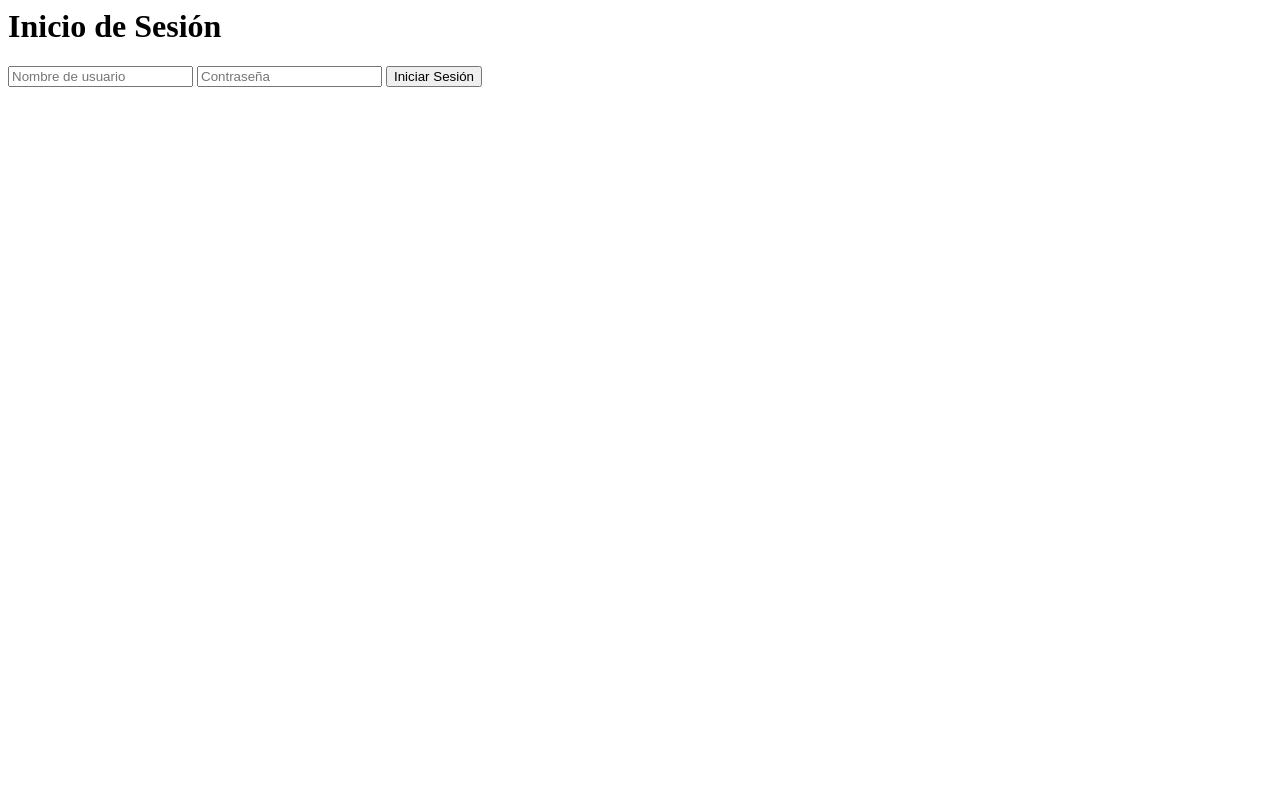
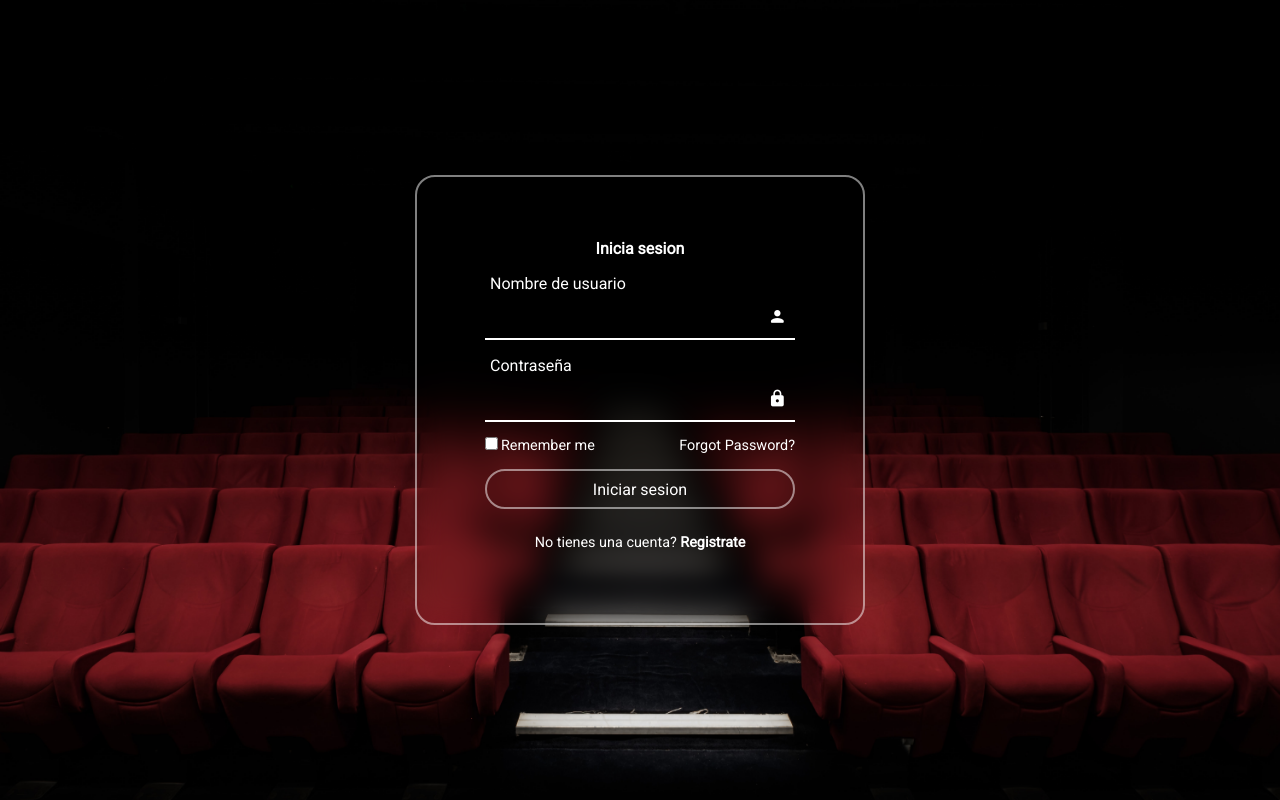
Before and after one commit to elmauron/ProyectoFINAL_Programaci-nII, a Flask app: page /login in a window 1280 px wide. Run offline with Flask 2, Linux system fonts and the light colour scheme.

Commit message:
Estilos a login e index

```diff
--- /dev/null
+++ b/static/css/login.css
@@ -0,0 +1,135 @@
+@import url('https://fonts.googleapis.com/css2?family=Poppins&family=Roboto&display=swap');
+
+* {
+    margin: 0;
+    padding: 0;
+    box-sizing: border-box;
+    font-family: 'Roboto', sans-serif;;
+}
+
+body {
+    display: flex;
+    justify-content: center;
+    align-items: center;
+    min-height: 100vh;
+    background: url(/static/img/login-background.jpg);
+    background-size: cover;
+    background-position: center;
+}
+
+.login-box {
+    position: relative;
+    background: transparent;
+    backdrop-filter: blur(15px);
+    width: 450px;
+    height: 450px;
+    border: 2px solid rgba(255, 255, 255, .5);
+    border-radius: 20px;
+    display: flex;
+    justify-content: center;
+    align-items: center;
+}
+
+h2 {
+    font-size: 1em;
+    color: #fff;
+    text-align: center;
+}
+
+.input-box {
+    position: relative;
+    width: 310px;
+    margin: 30px 0;
+    border-bottom: 2px solid #fff;
+}
+
+.input-box label {
+    position: absolute;
+    top: 50%;
+    left: 5px;
+    transform: translateY(-50%);
+    font-size: 1em;
+    color: #fff;
+    pointer-events: none;
+    transition: .5s;
+}
+
+.input-box input:focus~label,
+.input-box input:valid~label {
+    top: -5px;
+}
+
+
+
+
+.input-box input {
+    width: 100%;
+    height: 50px;
+    background: transparent;
+    border: none;
+    outline: none;
+    font-size: 1em;
+    color: #fff;
+    padding: 0 35px 0 5px;
+}
+
+.input-box .material-icons-round {
+    position: absolute;
+    right: 8px;
+    color: #fff;
+    font-size: 1.2em;
+    line-height: 57px;
+}
+
+.remember-forgot {
+    margin: -15px 0 15px;
+    font-size: .9em;
+    color: #fff;
+    display: flex;
+    justify-content: space-between;
+}
+
+.remember-forgot label input {
+    margin-right: 3px;
+}
+
+.remember-forgot a {
+    color: #fff;
+    text-decoration: none;
+}
+
+.remember-forgot a:hover {
+    text-decoration: underline;
+}
+
+button {
+    width: 100%;
+    height: 40px;
+    background: transparent;
+    backdrop-filter: blur(30px);
+    border: none;
+    outline: none;
+    border: 2px solid rgba(255, 255, 255, .5);
+    border-radius: 40px;
+    cursor: pointer;
+    font-size: 1em;
+    color: #fff;
+    font-weight: 500;
+}
+
+.register-link {
+    font-size: .9em;
+    color: #fff;
+    text-align: center;
+    margin: 25px 0 10px;
+}
+
+.register-link p a {
+    color: #fff;
+    text-decoration: none;
+    font-weight: 600;
+}
+
+.register-link p a:hover {
+    text-decoration: underline;
+}
--- a/templates/index.html
+++ b/templates/index.html
@@ -1,8 +1,51 @@
+<!DOCTYPE html>
+<html lang="en">
+<head>
+    <meta charset="UTF-8">
+    <meta http-equiv="X-UA-Compatible" content="IE=edge">
+    <meta name="viewport" content="width=device-width, initial-scale=1.0">
+    <link rel="stylesheet" type="text/css" href="{{ url_for('static', filename='css/login.css') }}">
+    <!-- {{ url_for('static', filename='css/login.css') }} -->
+    <link href="https://fonts.googleapis.com/icon?family=Material+Icons+Round" rel="stylesheet">
+    <title>Iniciar sesion</title>
+</head>
+<body>
+    <div class="login-box">
+        <form action="{{ url_for('login', filename='logins.css') }}" method="post">
+            <h2>Inicia sesion</h2>
+            <div class="input-box">
+                <span class="material-icons-round">
+                    person
+                </span>
+                <input type="text" name="username" autocomplete="off">
+                <label>Nombre de usuario</label>
+            </div>
+            <div class="input-box">
+                <span class="material-icons-round">
+                    lock
+                </span>
+                <input type="password" name="password" autocomplete="off">
+                <label>Contraseña</label>
+            </div>
+            <div class="remember-forgot">
+                <label><input type="checkbox">Remember me</label>
+                <a href="">Forgot Password?</a>
+            </div>
+            <button type="submit">Iniciar sesion</button>
+            <div class="register-link">
+                <p>No tienes una cuenta?
+                    <a href="">Registrate</a>
+                </p>
+            </div>
+        </form>
+    </div>
+</body>
+</html>
 
 
-<h1>Inicio de Sesión</h1>
+<!-- <h1>Inicio de Sesión</h1>
 <form action="{{ url_for('login') }}" method="post">
     <input type="text" name="username" placeholder="Nombre de usuario">
     <input type="password" name="password" placeholder="Contraseña">
     <input type="submit" value="Iniciar Sesión">
-</form>
+</form> -->
```
Also changed, not shown: static/css/home.css (added, +13 -0 lines), templates/home.html (added, +22 -0 lines), templates/login.html (+44 -3 lines), static/img/login-background.jpg (added).
